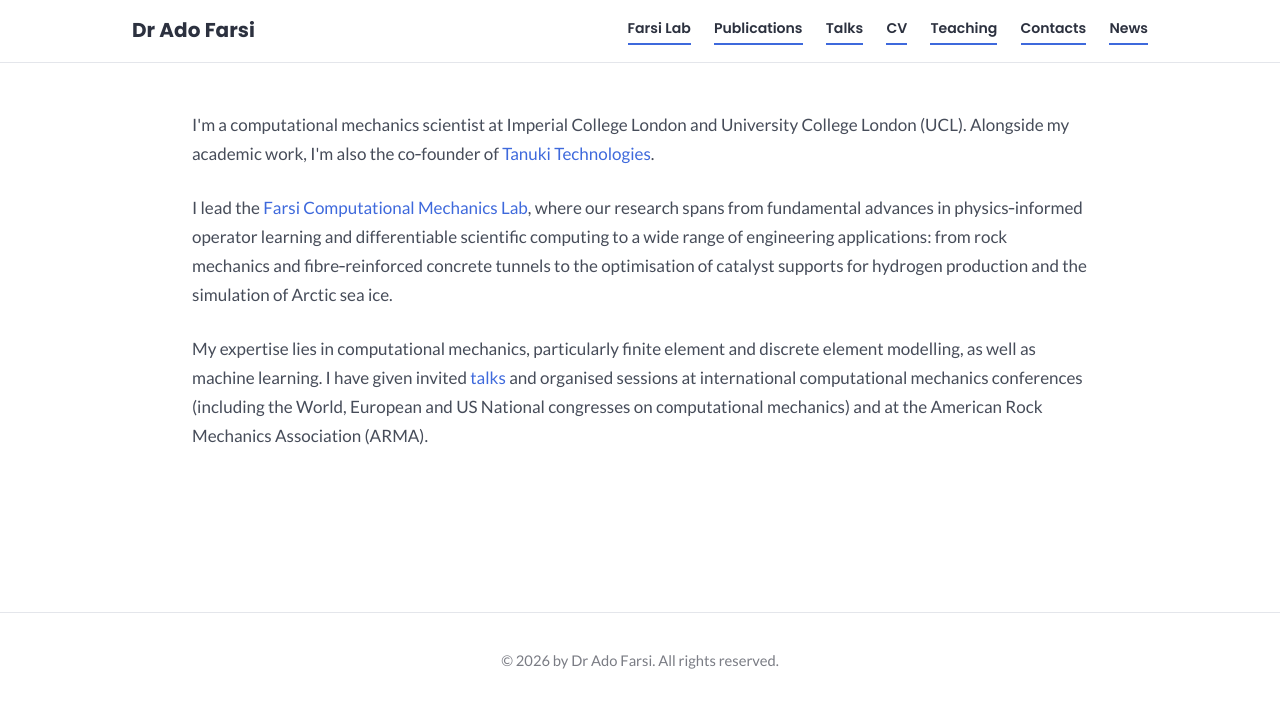
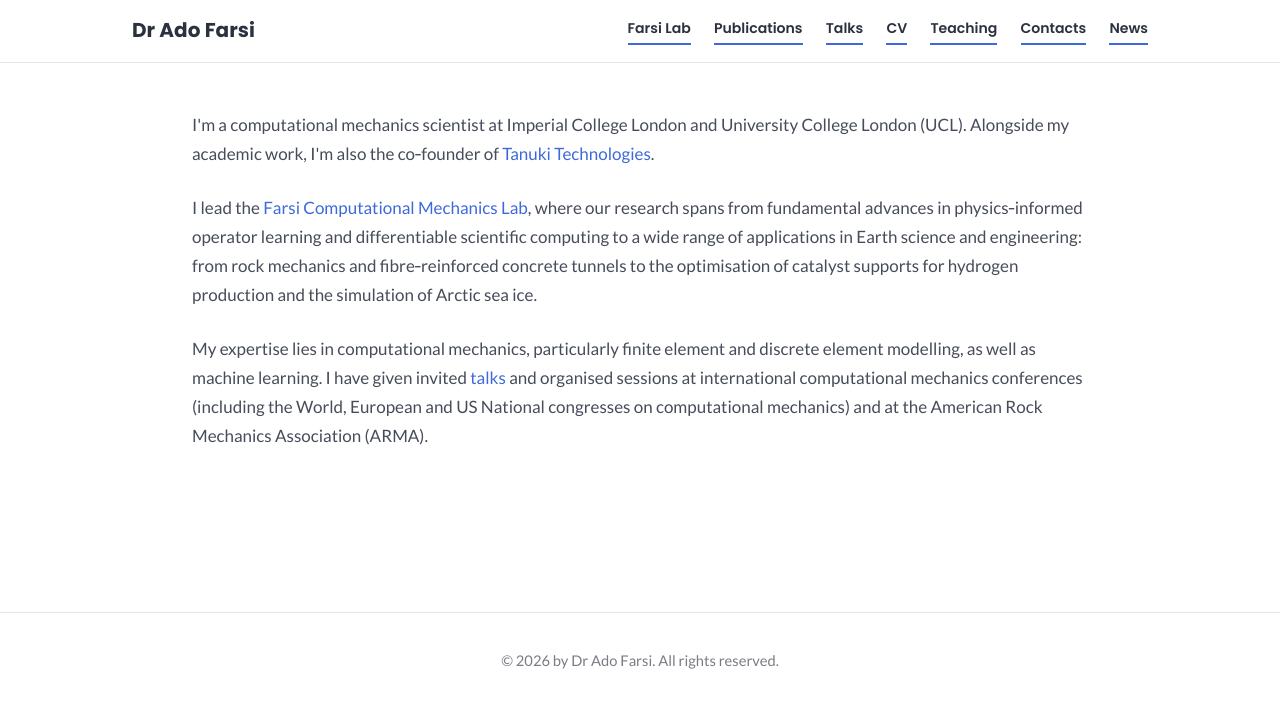
Before and after one commit to adofarsi/website-data, a Jekyll site: the page built from index.html, in a window 1280 px wide. Shown: the top 708 px of the page. Built offline with Jekyll 4.4.1, drawn with Linux system fonts in a browser that asks for light colours.

Commit message:
Refine homepage research description

```diff
--- a/index.html
+++ b/index.html
@@ -19,7 +19,7 @@ description: >-
       <p>I lead the
         <a href="{{ '/lab/' | relative_url }}">Farsi Computational Mechanics Lab</a>, where our
         research spans from fundamental advances in physics&#8209;informed operator learning and
-        differentiable scientific computing to a wide range of engineering applications: from
+        differentiable scientific computing to a wide range of applications in Earth science and engineering: from
         rock mechanics and fibre&#8209;reinforced concrete tunnels to the optimisation of
         catalyst supports for hydrogen production and the simulation of Arctic sea ice.</p>
       <p>My expertise lies in computational mechanics, particularly finite element and
```
